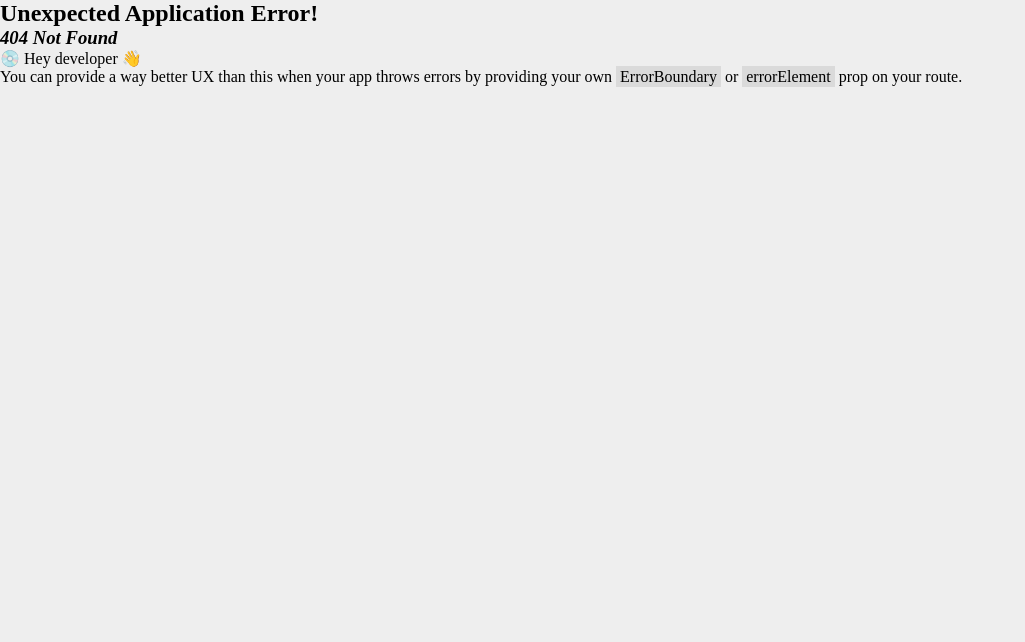
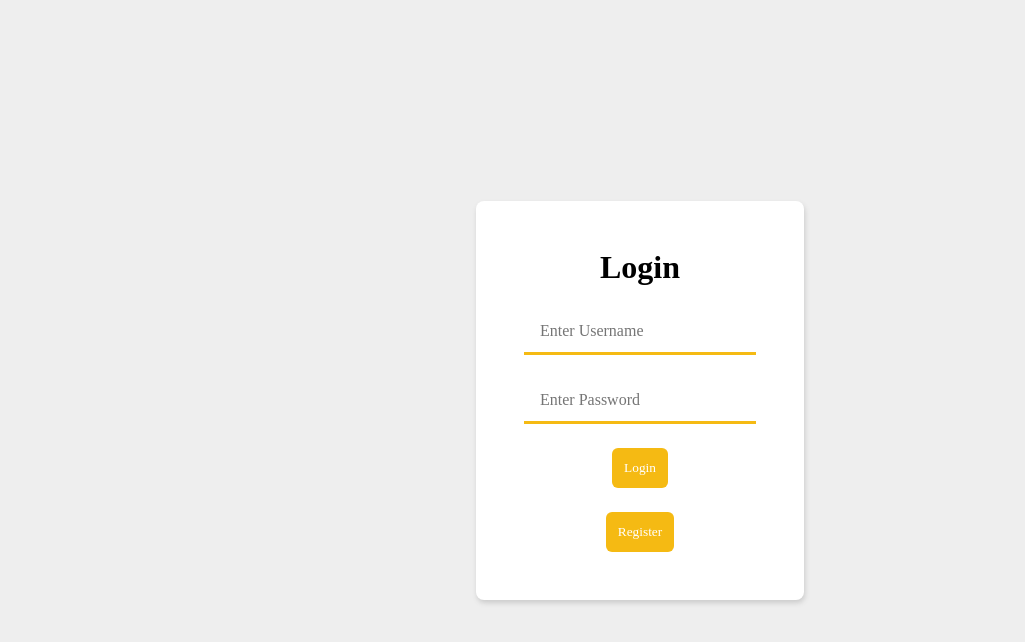
Before and after one commit to basakjeet08/React-Todo-Website, a React (Vite) app: page /login in a window 1280 px wide. Before the commit this address had no page. Shown: the top 642 px of the page, without its empty margins (0-1025 px from the left). Built offline with nearby package versions, Linux system fonts and the light colour scheme.

Commit message:
refactor - Global Routes and Private Routes Components created under the Routes Folder

```diff
--- a/src/App.jsx
+++ b/src/App.jsx
@@ -1,26 +1,7 @@
-import TodoPage from "./page/TodoPage";
-import RegisterPage from "./page/RegisterPage";
-import {
-  Route,
-  createBrowserRouter,
-  createRoutesFromElements,
-  RouterProvider,
-  Outlet,
-} from "react-router-dom";
-import LoginPage from "./page/LoginPage";
+import AppRoutes from "./routes/AppRoutes";
 
 function App() {
-  const router = createBrowserRouter(
-    createRoutesFromElements(
-      <Route path="/" element={<Outlet />}>
-        <Route index element={<LoginPage />} />
-        <Route path="register" element={<RegisterPage />} />
-        <Route path="home" element={<TodoPage />} />
-      </Route>
-    )
-  );
-
-  return <RouterProvider router={router} />;
+  return <AppRoutes />;
 }
 
 export default App;
--- a/src/page/LoginPage.jsx
+++ b/src/page/LoginPage.jsx
@@ -7,11 +7,14 @@ function LoginPage() {
   const [user, setUser] = useUserHook();
   const navigate = useNavigate();
 
+  const navigateToRegister = () => navigate("/register");
+  const navigateToHome = () => navigate("/");
+
   const onLogin = () => {
     loginUser(user)
       .then((tokenData) => {
-        globalThis.token = tokenData.token;
-        navigate("/home");
+        localStorage.setItem("token", tokenData.token);
+        navigateToHome();
       })
       .catch((error) => alert(error));
   };
@@ -38,7 +41,7 @@ function LoginPage() {
         />
 
         <button onClick={onLogin}>Login</button>
-        <button onClick={() => navigate("register")}>Register</button>
+        <button onClick={navigateToRegister}>Register</button>
       </div>
     </div>
   );
--- a/src/page/RegisterPage.jsx
+++ b/src/page/RegisterPage.jsx
@@ -6,10 +6,11 @@ function RegisterPage() {
   // User State variable
   const [user, setUser] = useUserHook();
   const navigate = useNavigate();
+  const navigateToLogin = () => navigate("/login");
 
   const onRegister = () => {
     registerUser(user)
-      .then((_) => navigate("/"))
+      .then((_) => navigateToLogin())
       .catch((error) => console.log(error));
   };
 
@@ -50,7 +51,7 @@ function RegisterPage() {
         />
 
         <button onClick={onRegister}>Register</button>
-        <button onClick={() => navigate("/")}>Login</button>
+        <button onClick={navigateToLogin}>Login</button>
       </div>
     </div>
   );
--- /dev/null
+++ b/src/routes/AppRoutes.jsx
@@ -0,0 +1,31 @@
+import { BrowserRouter, Route, Routes, Navigate } from "react-router-dom";
+import TodoPage from "../page/TodoPage";
+import RegisterPage from "../page/RegisterPage";
+import LoginPage from "../page/LoginPage";
+import PrivateRoutes from "./PrivateRoutes";
+
+function AppRoutes() {
+  return (
+    <BrowserRouter>
+      <Routes>
+        {/* This path is the Home TODO Page which is a private route */}
+        <Route
+          path="/"
+          element={
+            <PrivateRoutes>
+              <TodoPage />
+            </PrivateRoutes>
+          }
+        />
+
+        <Route path="/login" element={<LoginPage />} />
+        <Route path="/register" element={<RegisterPage />} />
+
+        {/* Root Layout to show Error Pages */}
+        <Route path="*" element={<Navigate to="/" />} />
+      </Routes>
+    </BrowserRouter>
+  );
+}
+
+export default AppRoutes;
--- /dev/null
+++ b/src/routes/PrivateRoutes.jsx
@@ -0,0 +1,12 @@
+import { Navigate } from "react-router-dom";
+
+const isAuthenticated = () => {
+  const token = localStorage.getItem("token");
+  return !!token;
+};
+
+function PrivateRoutes({ children }) {
+  return isAuthenticated() ? children : <Navigate to="/login" />;
+}
+
+export default PrivateRoutes;
--- a/src/services/TodoService.js
+++ b/src/services/TodoService.js
@@ -2,9 +2,10 @@ const BASE_URL = "http://localhost:8080";
 const TODO_ENDPOINT = "/todos";
 
 export async function fetchUserTodo() {
+  const token = localStorage.getItem("token");
   return fetch(BASE_URL + TODO_ENDPOINT, {
     headers: {
-      Authorization: `Bearer ${globalThis.token}`,
+      Authorization: `Bearer ${token}`,
     },
   })
     .then((response) => {
@@ -19,10 +20,11 @@ export async function fetchUserTodo() {
 }
 
 export async function postTodo(todoData) {
+  const token = localStorage.getItem("token");
   return fetch(BASE_URL + TODO_ENDPOINT, {
     method: "POST",
     headers: {
-      Authorization: `Bearer ${globalThis.token}`,
+      Authorization: `Bearer ${token}`,
       "Content-Type": "application/json",
     },
     body: JSON.stringify(todoData),
@@ -39,10 +41,11 @@ export async function postTodo(todoData) {
 }
 
 export async function deleteTodo(todoId) {
+  const token = localStorage.getItem("token");
   return fetch(BASE_URL + TODO_ENDPOINT + `/${todoId}`, {
     method: "DELETE",
     headers: {
-      Authorization: `Bearer ${globalThis.token}`,
+      Authorization: `Bearer ${token}`,
     },
   }).then((response) => {
     if (!response.ok) throw new Error("Error Occured in Deleting TODO");
```
